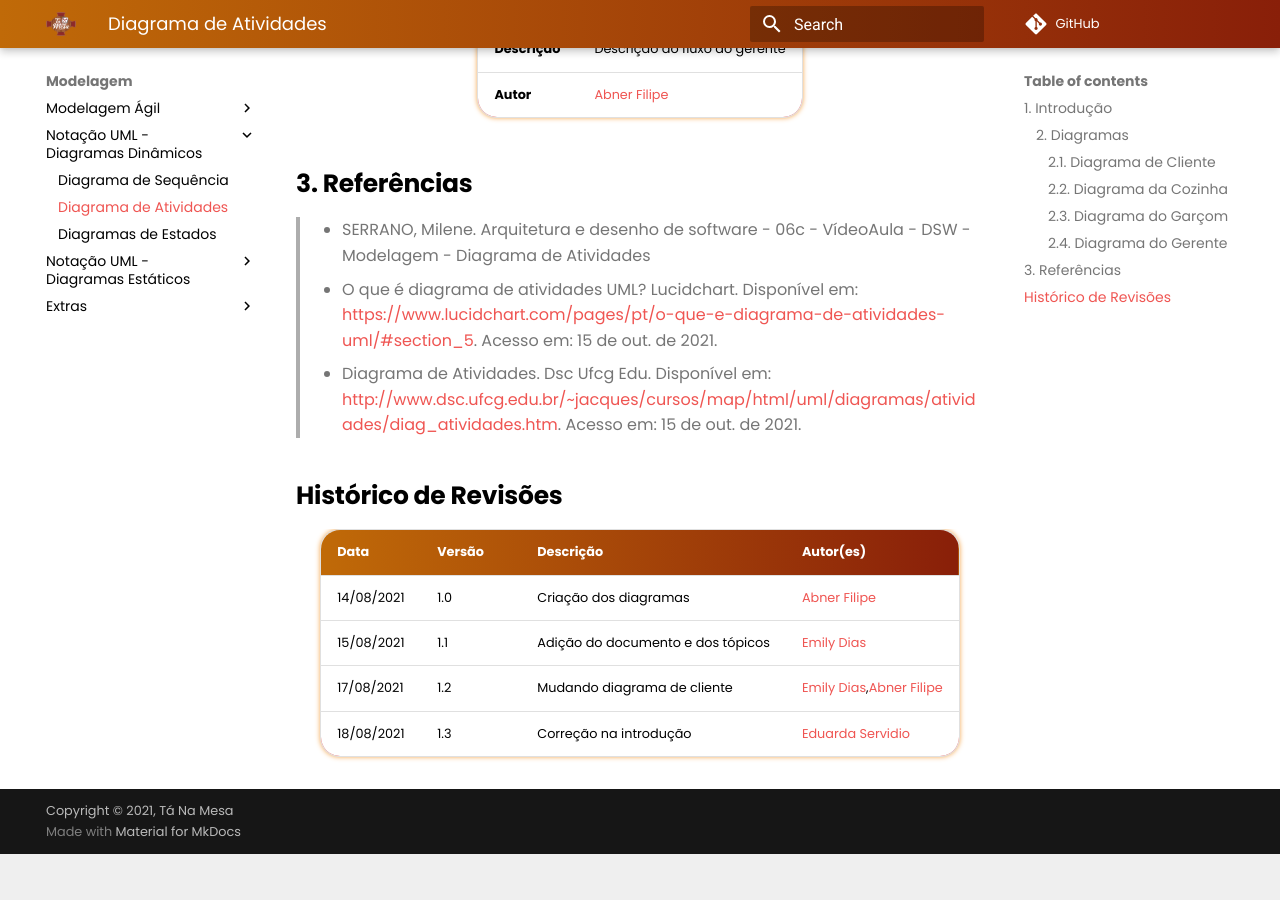
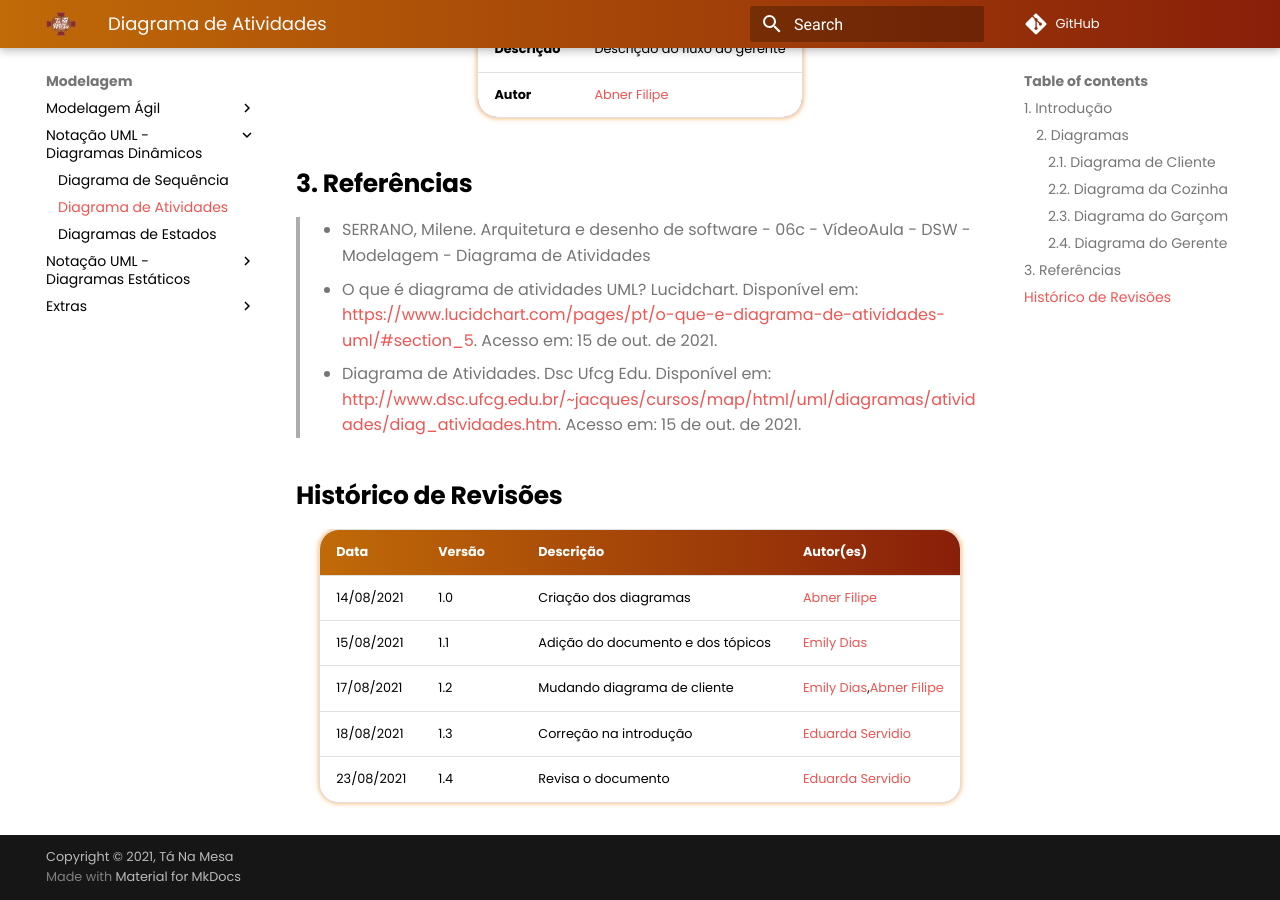
Before and after one commit to UnBArqDsw2021-1/2021.1_G02_TaNaMesa_docs, an MkDocs documentation site: the page built from docs/2-Modelagem/Diagramas-Dinamicos/Diagrama-de-atividade.md, in a window 1280 px wide and 900 px high, scrolled down 5832 px. Built offline with MkDocs 1.6.1 and Material for MkDocs 9.7.7, drawn with Linux system fonts in a browser that asks for light colours; comment, search, counter and statistics services are not loaded; before the commit the page ends 6686 px from its top, so only the background shows below that.

Commit message:
Update Diagrama-de-atividade.md

```diff
--- a/docs/2-Modelagem/Diagramas-Dinamicos/Diagrama-de-atividade.md
+++ b/docs/2-Modelagem/Diagramas-Dinamicos/Diagrama-de-atividade.md
@@ -56,3 +56,4 @@ O diagrama de atividades é considerado um diagrama de comportamento porque desc
 | 15/08/2021 | 1.1    | Adição do documento e dos tópicos | [Emily Dias](https://github.com/emysdias)                                             |
 | 17/08/2021 | 1.2    | Mudando diagrama de cliente       | [Emily Dias](https://github.com/emysdias),[Abner Filipe](https://github.com/abner423) |
 | 18/08/2021 | 1.3    | Correção na introdução            | [Eduarda Servidio](https://github.com/ServideoEC) |
+| 23/08/2021 | 1.4    | Revisa o documento                | [Eduarda Servidio](https://github.com/ServideoEC)
```
